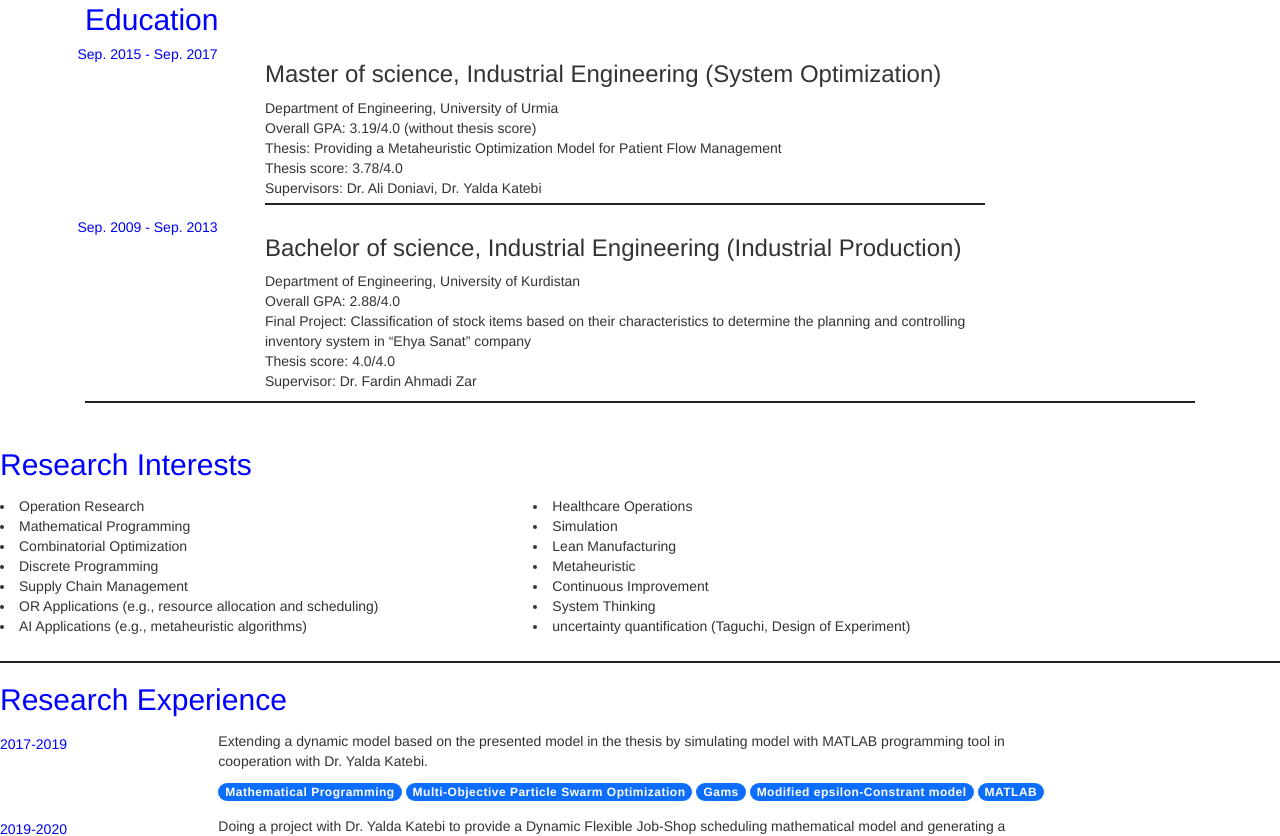
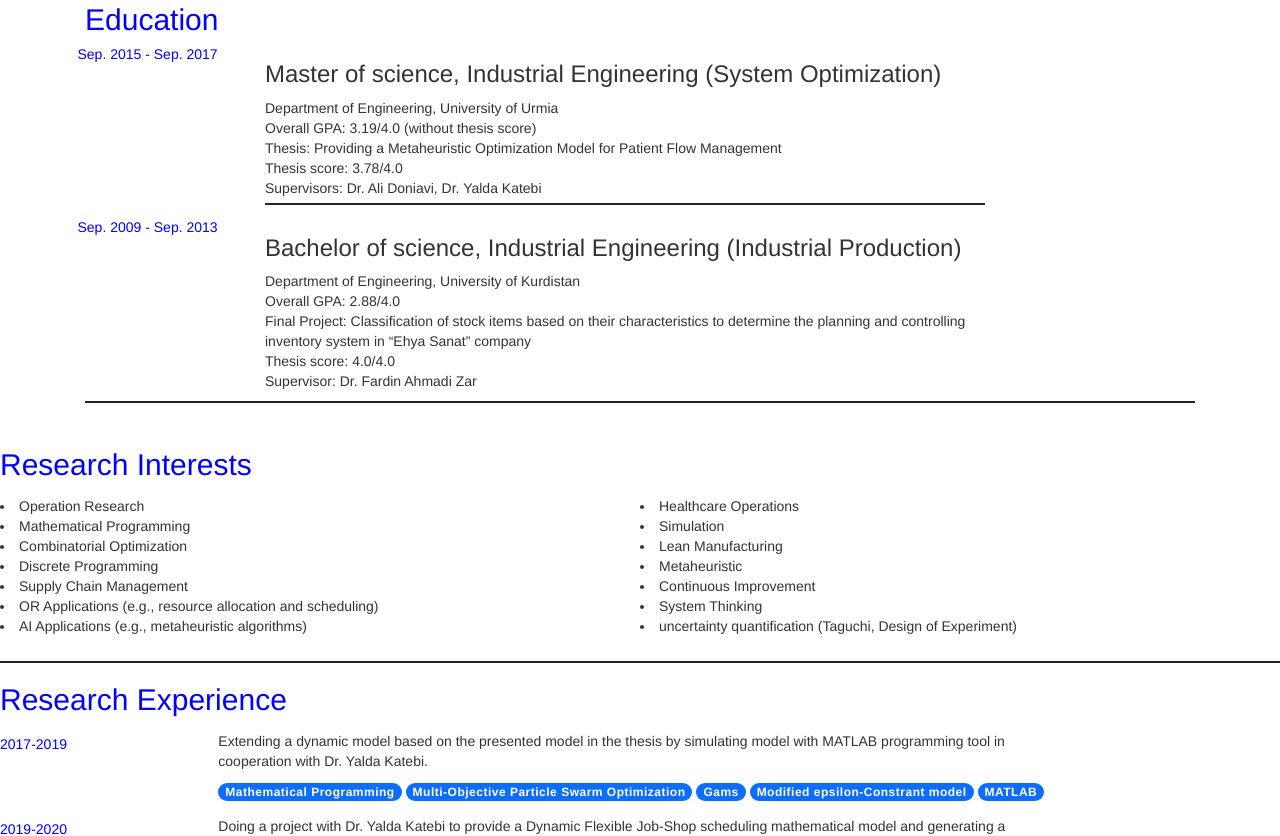
Before and after one commit to SimaArshadi/SimaArshadi.github.io, a website: page index.html in a window 1280 px wide. Shown: the part 372-1208 px from the top of the page. Drawn offline with nearby package versions, Linux system fonts and the light colour scheme.

Commit message:
Update index.html

```diff
--- a/index.html
+++ b/index.html
@@ -126,8 +126,8 @@ Supervisor: Dr. Fardin Ahmadi Zar
 <div class="container-fluid">
 
   <div class="row row-no-gutters">
-    <div class="col-md-5" ><li> Operation Research <li> Mathematical Programming <li> Combinatorial Optimization <li> Discrete Programming <li> Supply Chain Management <li> OR Applications (e.g., resource allocation and scheduling) <li> AI Applications (e.g., metaheuristic algorithms) </div>
-    <div class="col-md-5" ><li> Healthcare Operations <li> Simulation <li> Lean Manufacturing <li> Metaheuristic <li> Continuous Improvement <li> System Thinking <li> uncertainty quantification (Taguchi, Design of Experiment)</div>
+    <div class="col-md-6" ><li> Operation Research <li> Mathematical Programming <li> Combinatorial Optimization <li> Discrete Programming <li> Supply Chain Management <li> OR Applications (e.g., resource allocation and scheduling) <li> AI Applications (e.g., metaheuristic algorithms) </div>
+    <div class="col-md-6" ><li> Healthcare Operations <li> Simulation <li> Lean Manufacturing <li> Metaheuristic <li> Continuous Improvement <li> System Thinking <li> uncertainty quantification (Taguchi, Design of Experiment)</div>
   </div>
   <br>
 
```
